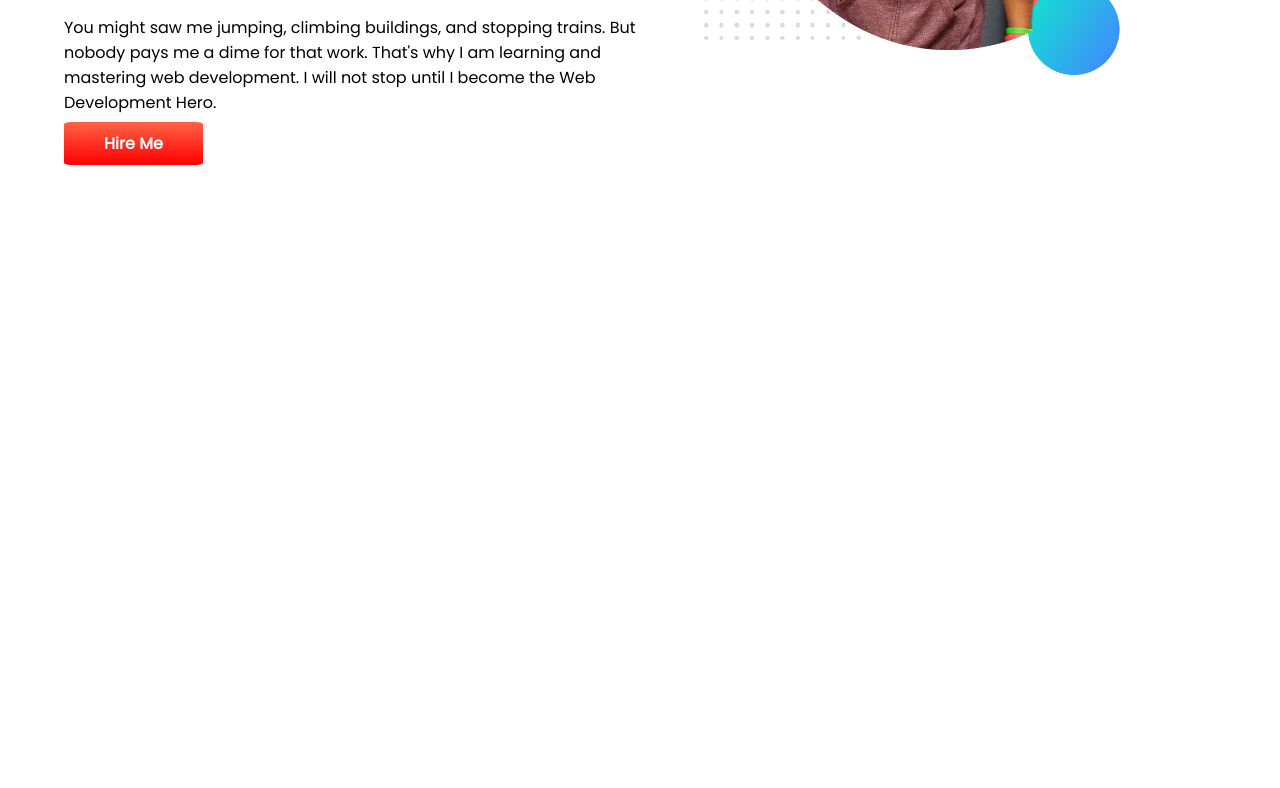
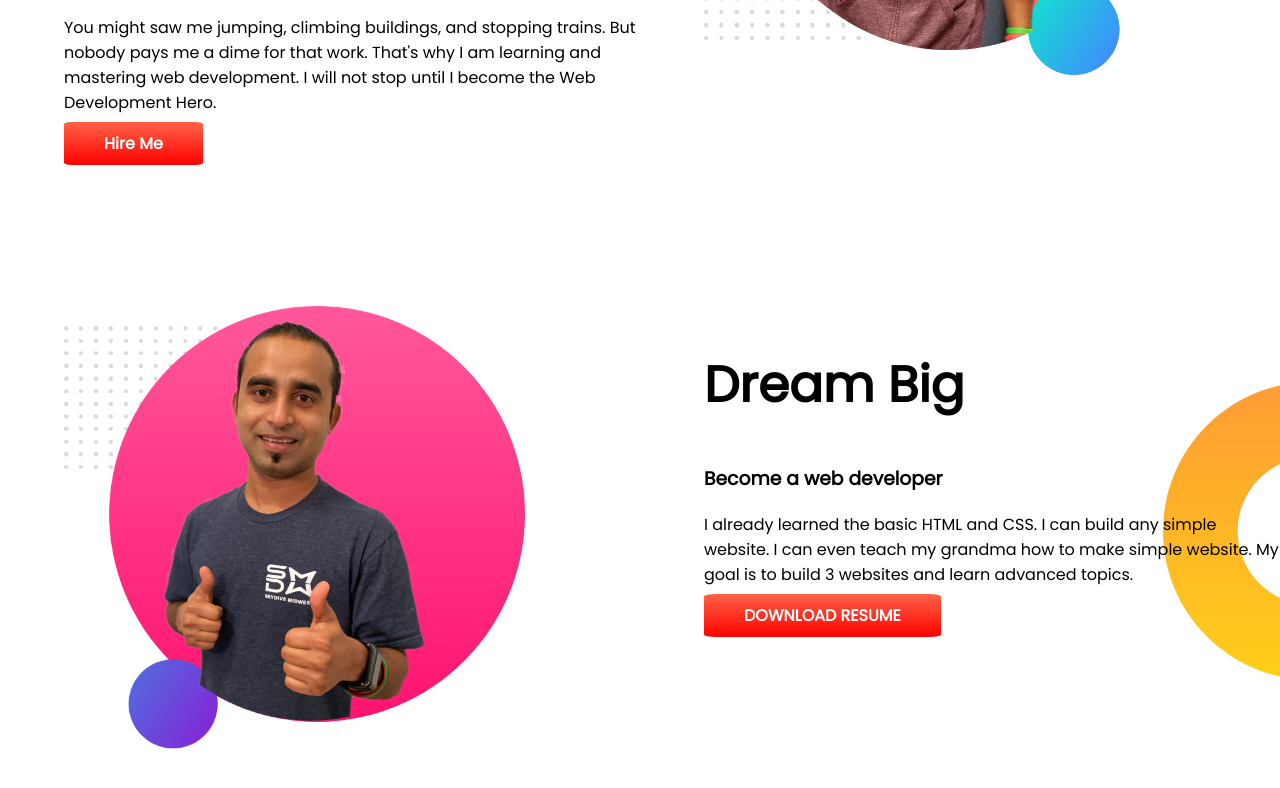
Before and after one commit to Tasniahossaintonni/developer.portfolio, a plain HTML site: page index.html in a window 1280 px wide. Shown: the part 382-1170 px from the top of the page. Before the commit the page ends 800 px from the top, so only its background shows below. Drawn offline with Linux system fonts and the light colour scheme.

Commit message:
middle banner added

```diff
--- a/index.html
+++ b/index.html
@@ -29,6 +29,19 @@
             <img src="images/jhankar.png" alt="">
         </div>
     </section>
+    <section class="middle-banner">
+        <div class="half-width">
+            <img src="images/jhankar2.png" alt="">
+        </div>
+        <div class="half-width">
+            <h1>Dream Big</h1>
+            <h3>Become a web developer</h3>
+            <p>I already learned the basic HTML and CSS. I can build any simple website. I can even teach my grandma how
+                to make simple website. My goal is to build 3 websites and learn advanced topics.</p>
+            <a class="download-button" target="-blank" href="https://www.linkedin.com/company/programminghero/">DOWNLOAD
+                RESUME</a>
+        </div>
+    </section>
 </body>
 
 </html>
--- a/style.css
+++ b/style.css
@@ -10,6 +10,7 @@ h1{
 }
 section{
     display: flex;
+    margin-bottom: 150px;
 }
 .half-width{
     width: 50%;
@@ -31,3 +32,16 @@ section{
     background-image: url(images/top-banner.png);
     background-repeat: no-repeat;
 }
+.download-button{
+    text-decoration: none;
+    background-image: linear-gradient(tomato, red);
+    font-weight: 700;
+    color: white;
+    padding: 10px 40px;
+    border-radius: 5%;
+}
+.middle-banner{
+    background-image: url(images/dream-bg.png);
+    background-repeat: no-repeat;
+    background-position:right;
+}
```
